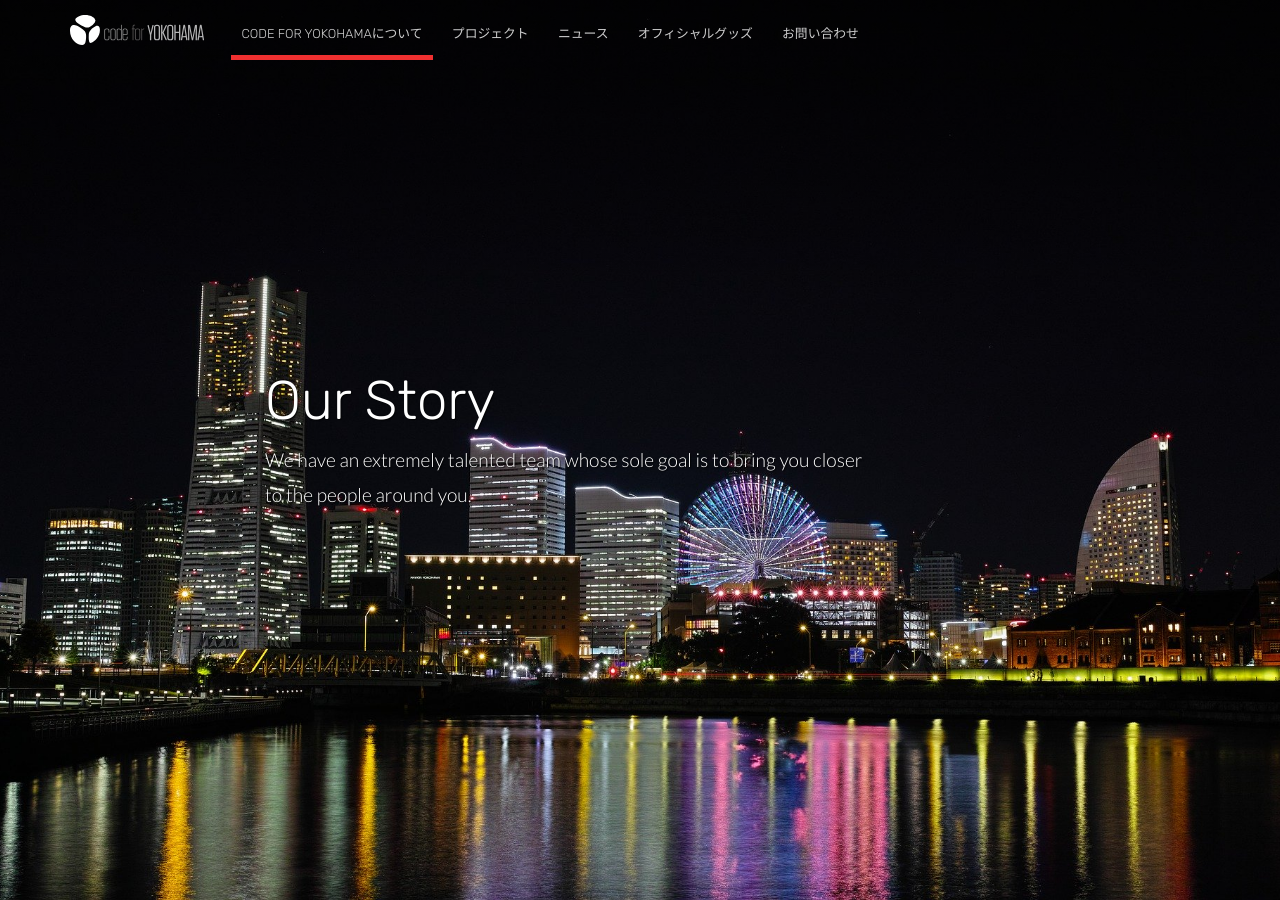
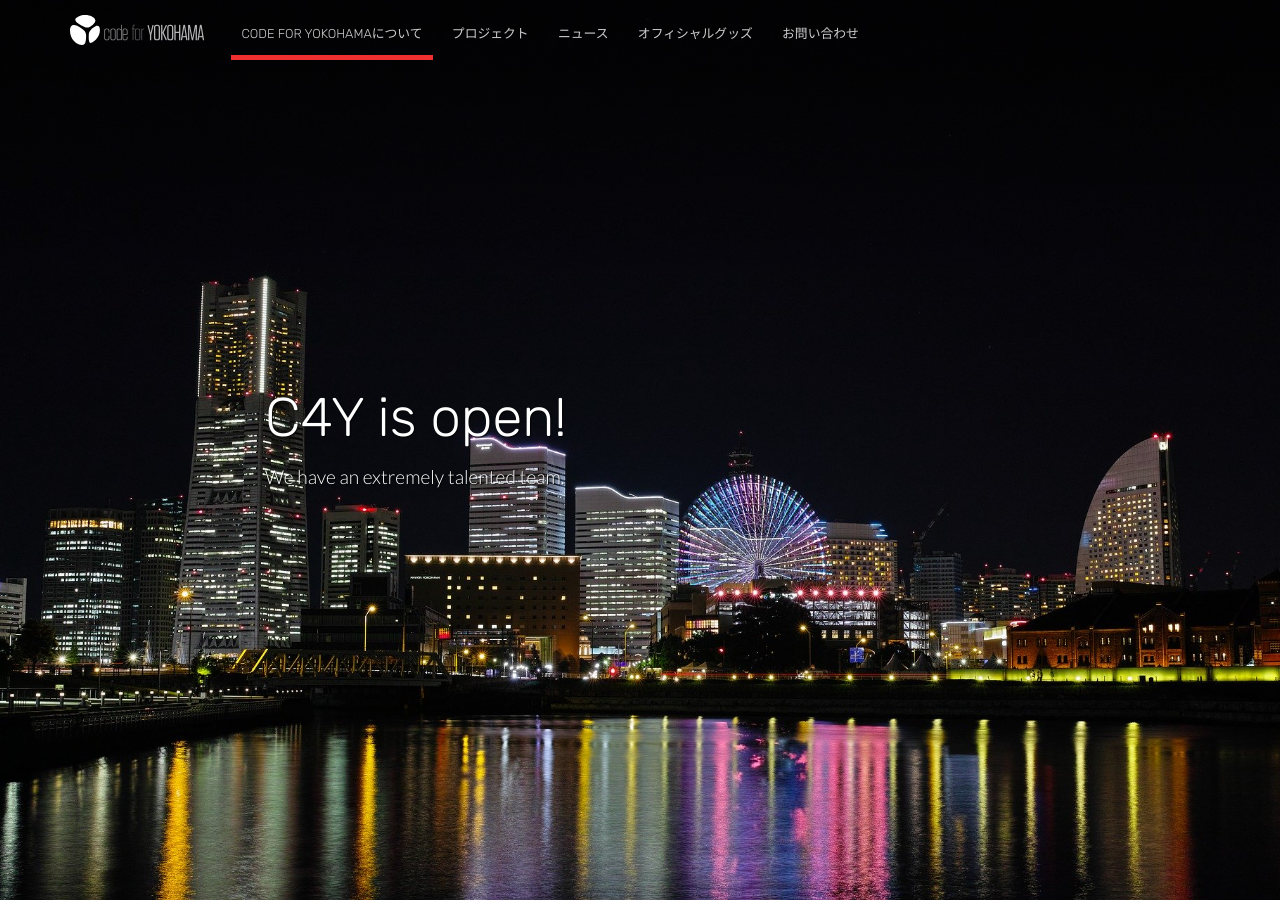
Before and after one commit to Code4Yokohama/code4.yokohama, a Jekyll site: the page built from about.html, in a window 1280 px wide and 900 px high. Built offline with Jekyll 4.4.1, drawn with Linux system fonts in a browser that asks for light colours; nearby versions of some CDN libraries; some of the changed text lies outside the part shown.

Commit message:
aboutページの文言追加等

```diff
--- a/_sass/layout.scss
+++ b/_sass/layout.scss
@@ -219,3 +219,7 @@
 .cms-editor-active .editor-link {
 	display: block;
 }
+
+.dp-inlineblock {
+	display: inline-block;
+}
--- a/about.html
+++ b/about.html
@@ -7,14 +7,35 @@
 <section class="hero" style="background-image: url({% include relative-src.html src=page.image %})">
 	<div class="inner-hero text-container">
 		<div class="hero-text-container">
-			<h1 class="editable">Our Story</h1>
-			<p class="subtext editable">We have an extremely talented team whose sole goal is to bring you closer to the people around you.</p>
+			<h1 class="editable">C4Y is open!</h1>
+			<p class="subtext editable">We have an extremely talented team.</p>
 		</div>
 	</div>
 </section>
 
 <section class="pad">
 	<div class="container">
+		<h2>est. Feb, 2015</h2>
+		<div>
+			<p>Code for YOKOHAMA は横浜を拠点に活動するシビックテック団体です。シビックテックとは、ITスキルを備えた市民による社会貢献活動の総称です。コアメンバーにはIT企業の経営者、エンジニア、コンサルタント、学生等が所属しており、2015年2月の発足以来、勉強会やイベントの企画実施、横浜市や他団体との連携事業、横浜市へのIT施策の提言やアドバイスなどの活動を展開しています。<br />Code for YOKOHAMAでは地域の役に立つ事案であれば、デジタル技術を活用に関する相談を常時受け付けています。</p>
+		</div>
+
+		<h2 style="margin-top:2em;">Join us!</h2>
+		<div>
+			<h3>定例会に参加しよう！</h3>
+			<p>定例会では各プロジェクトの進捗報告やゲストによるトーク勉強会など、月一度の頻度で開催しています。最近はオンライン開催が定着しました。</p>
+
+			<h3>プロジェクトに参加しよう！</h3>
+			<p>Code for YOKOAHAMではいくつものプロジェクトが同時進行しています。興味のある活動を見つけたら、遠慮無く参加してください。<br />新たなプロジェクトの提案も歓迎しています！</p>
+			<div class="button" style="margin-bottom:4em;"><a href="./projects/">プロジェクト一覧</a></div>
+
+			<h3>Slackに参加しよう！</h3>
+			<p>Code for YOKOHAMAの主なコミュニケーションツールはSlackです。まずは、Slackに参加してみましょう。<br />プロジェクトごとに専用のチャンネルがあります。</p>
+		</div>
+
+		<div class="button" style="margin-bottom:4em;"><a href="https://join.slack.com/t/code4yokohama/shared_invite/zt-e63peaf8-AIxGiecu5IgR2DHAiv~c~g">Slackに参加する</a></div>
+
+		<h2 style="margin-top:2em;">Members</h2>
 		<p class="editor-link"><a href="cloudcannon:collections/_staff_members" class="btn"><strong>&#9998;</strong> Manage Staff Members</a></p>
 		<ul class="staff">
 			{% for person in site.staff_members %}
--- a/blog/index.html
+++ b/blog/index.html
@@ -8,7 +8,7 @@
 	<div class="inner-hero text-container">
 		<div class="hero-text-container">
 			<h1 class="editable">The latest news</h1>
-			<p class="subtext editable">Hear the latest progress on Frisco and tips on making life long friends.</p>
+			<p class="subtext editable">Hear the latest progress on C4Y.</p>
 		</div>
 	</div>
 </section>
```
Also changed, not shown: index.html (+5 -3 lines).
